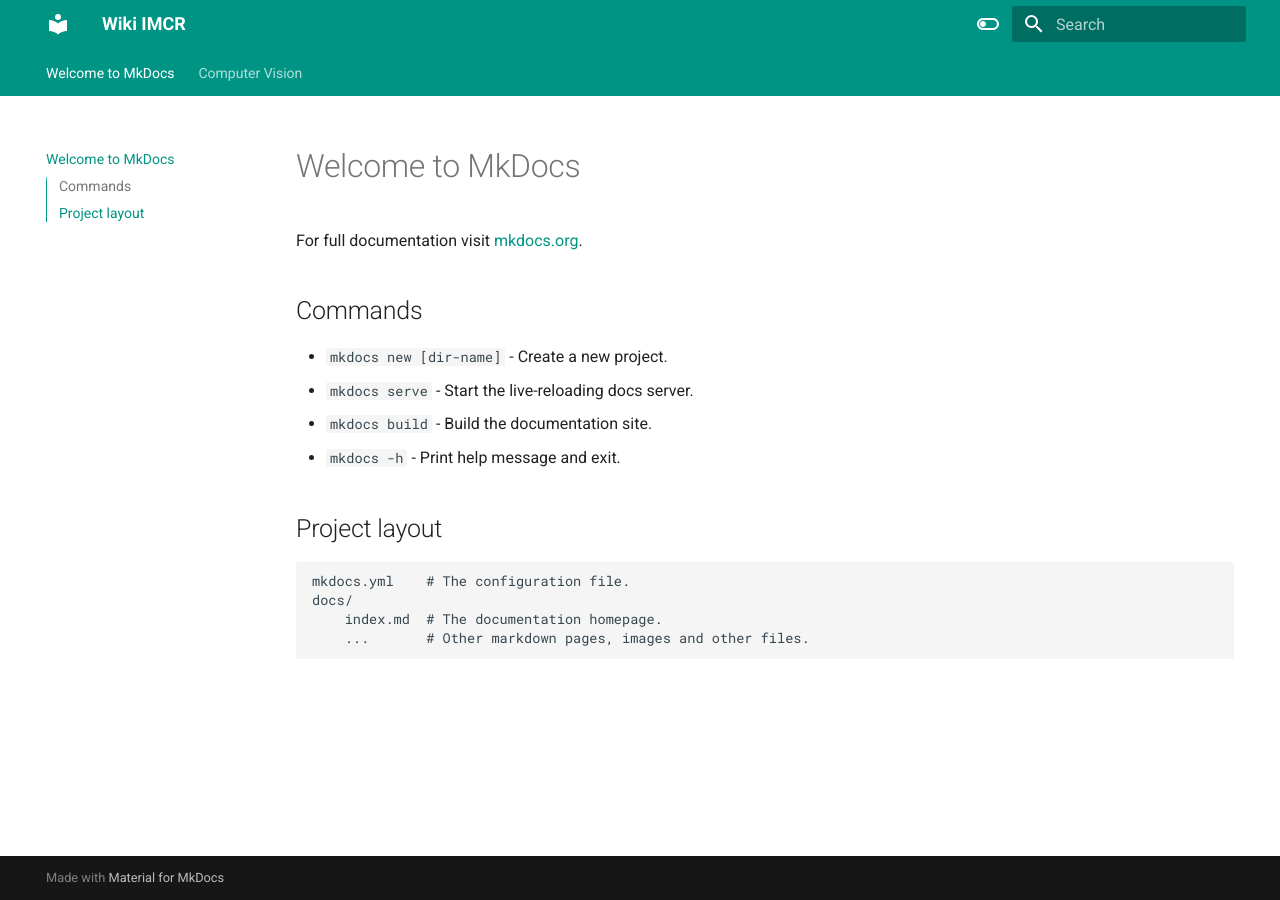
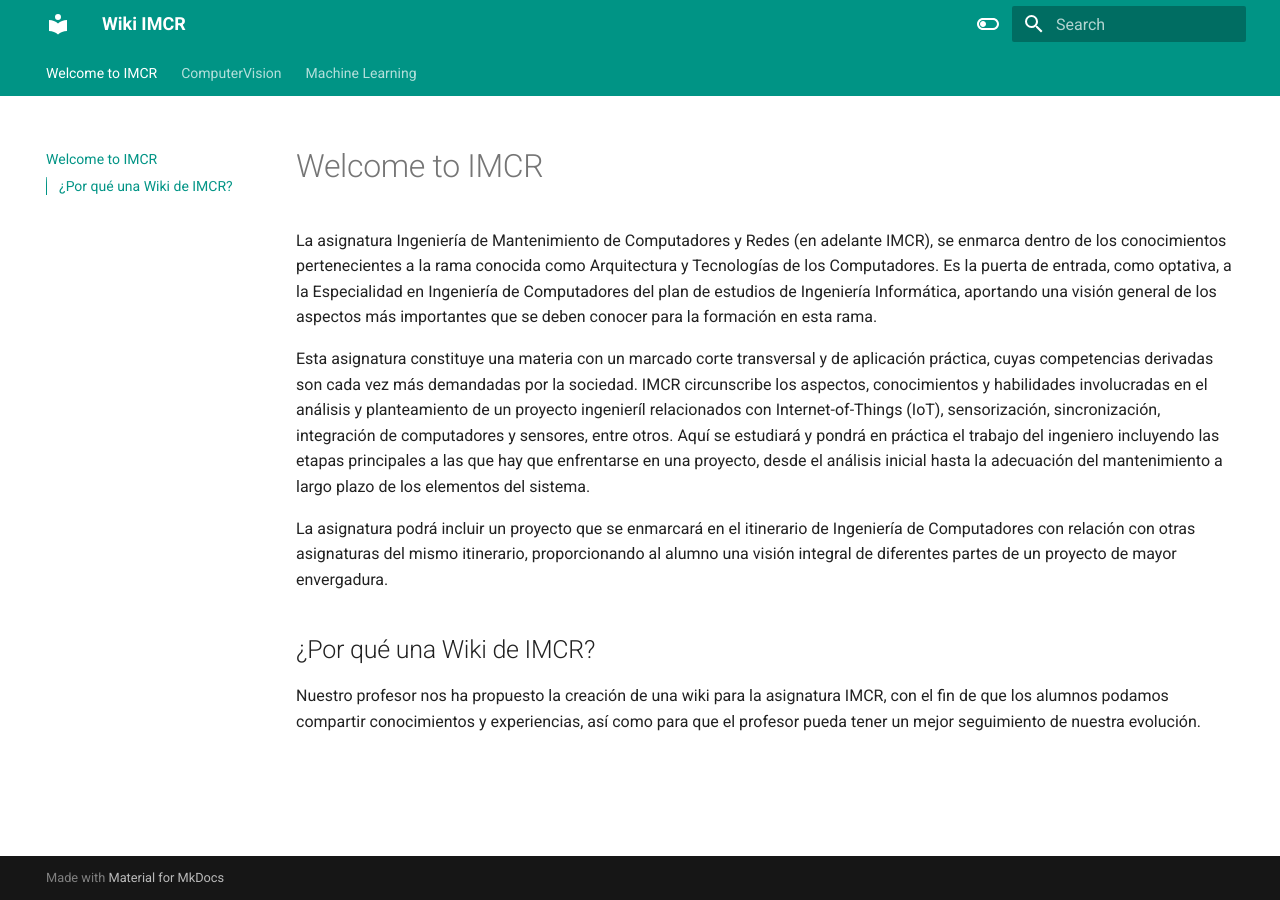
Before and after one commit to abl78-ua/Wiki-IMCR, an MkDocs documentation site: the page built from docs/index.md, in a window 1280 px wide. Built offline with MkDocs 1.6.1 and Material for MkDocs 9.7.7, drawn with Linux system fonts in a browser that asks for light colours.

Commit message:
Create structure of folders

```diff
--- a/docs/index.md
+++ b/docs/index.md
@@ -1,17 +1,10 @@
-# Welcome to MkDocs
+# Welcome to IMCR
+La asignatura Ingeniería de Mantenimiento de Computadores y Redes (en adelante IMCR), se enmarca dentro de los conocimientos pertenecientes a la rama conocida como Arquitectura y Tecnologías de los Computadores. Es la puerta de entrada, como optativa, a la Especialidad en Ingeniería de Computadores del plan de estudios de Ingeniería Informática, aportando una visión general de los aspectos más importantes que se deben conocer para la formación en esta rama.
 
-For full documentation visit [mkdocs.org](https://www.mkdocs.org).
+Esta asignatura constituye una materia con un marcado corte transversal y de aplicación práctica, cuyas competencias derivadas son cada vez más demandadas por la sociedad. IMCR circunscribe los aspectos, conocimientos y habilidades involucradas en el análisis y planteamiento de un proyecto ingenieríl relacionados con Internet-of-Things (IoT), sensorización, sincronización, integración de computadores y sensores, entre otros. Aquí se estudiará y pondrá en práctica el trabajo del ingeniero incluyendo las etapas principales a las que hay que enfrentarse en una proyecto, desde el análisis inicial hasta la adecuación del mantenimiento a largo plazo de los elementos del sistema.
 
-## Commands
+La asignatura podrá incluir un proyecto que se enmarcará en el itinerario de Ingeniería de Computadores con relación con otras asignaturas del mismo itinerario, proporcionando al alumno una visión integral de diferentes partes de un proyecto de mayor envergadura.
 
-* `mkdocs new [dir-name]` - Create a new project.
-* `mkdocs serve` - Start the live-reloading docs server.
-* `mkdocs build` - Build the documentation site.
-* `mkdocs -h` - Print help message and exit.
+## ¿Por qué una Wiki de IMCR?
 
-## Project layout
-
-    mkdocs.yml    # The configuration file.
-    docs/
-        index.md  # The documentation homepage.
-        ...       # Other markdown pages, images and other files.
+Nuestro profesor nos ha propuesto la creación de una wiki para la asignatura IMCR, con el fin de que los alumnos podamos compartir conocimientos y experiencias, así como para que el profesor pueda tener un mejor seguimiento de nuestra evolución.
```
Also changed, not shown: docs/ComputerVision/ComputerVision.md (renamed from docs/ComputerVision.md), docs/ComputerVision/Segmentation.md (added), docs/Machine Learning/Machine Learning.md (added).
